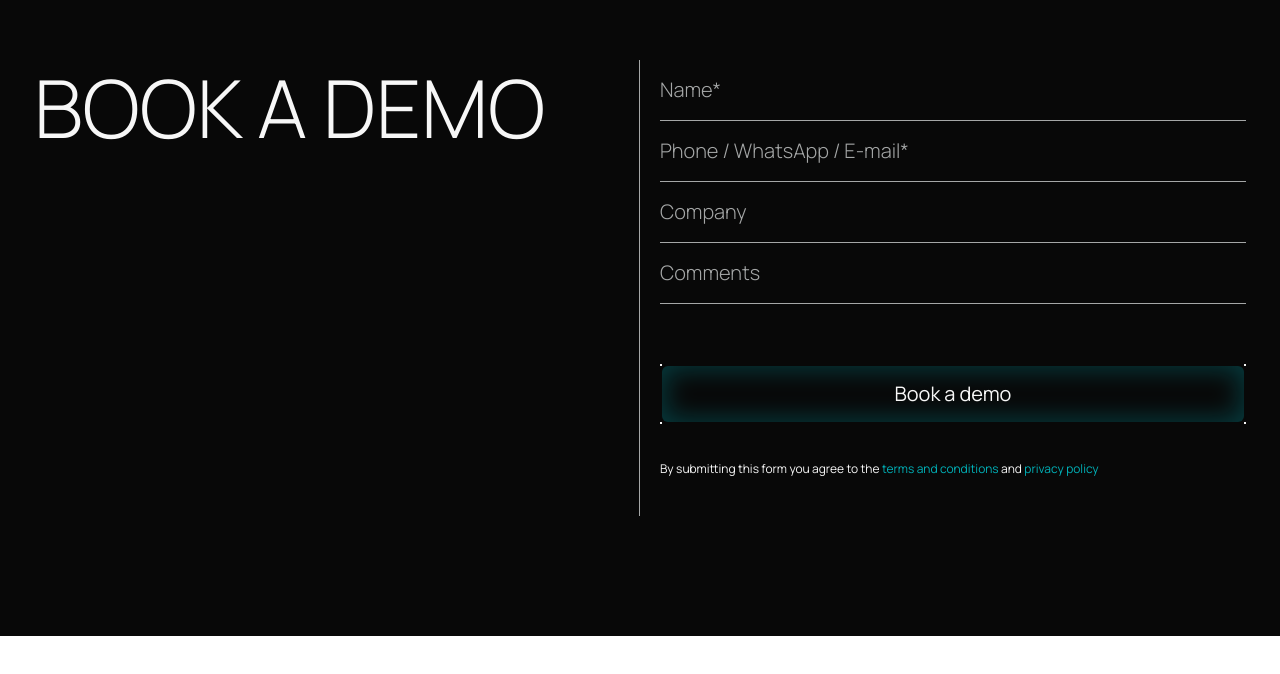
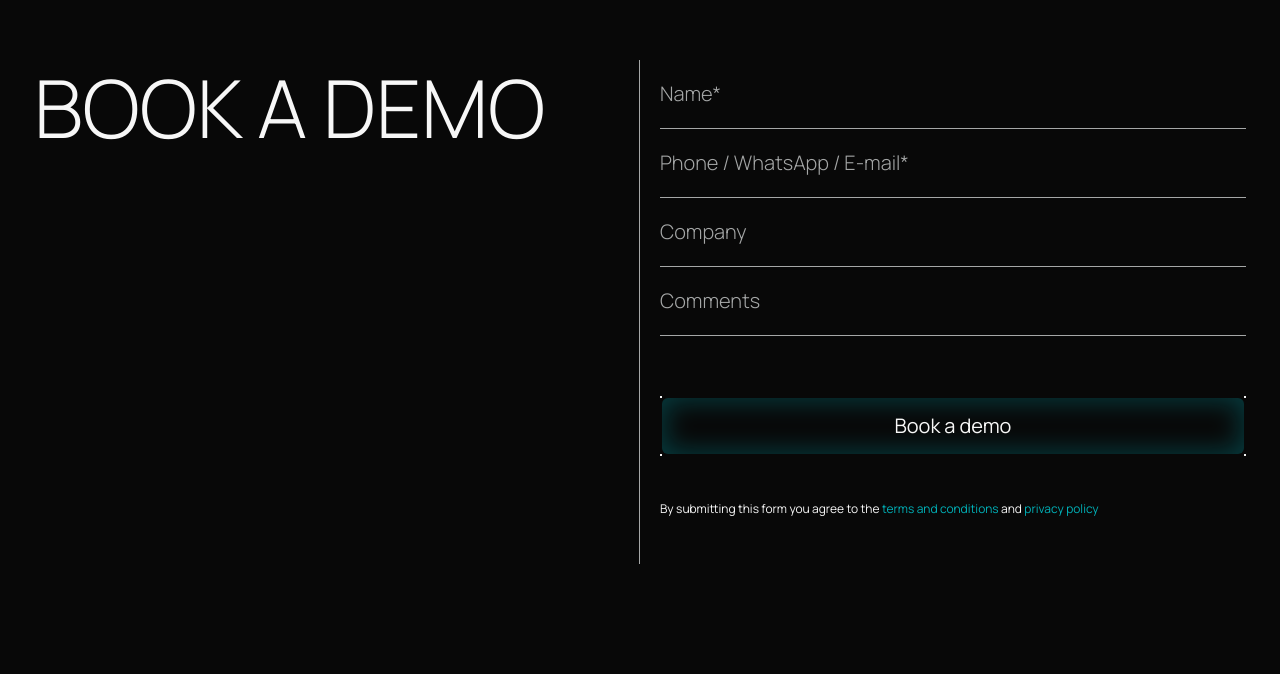
Before and after one commit to dorofeeva-olga74/XR-Place-Visual, a React (Vite) app: page / in a window 1280 px wide. Shown: the part 2964-3638 px from the top of the page. Before the commit the page ends 3600 px from the top, so only its background shows below. Built offline with nearby package versions, Linux system fonts and the light colour scheme; no server answers.

Commit message:
fix grid item height on successful submit

```diff
--- a/src/components/Claim/Claim.module.scss
+++ b/src/components/Claim/Claim.module.scss
@@ -56,7 +56,7 @@
   background-color: globals.$black-bg;
   color: globals.$white-txt;
   border: none;
-  padding: 16px 0;
+  padding: 20px 0;
   border-bottom: 1px solid globals.$grey-border;
 
   @include globals.text-text-m;
--- a/src/components/Claim/Claim.tsx
+++ b/src/components/Claim/Claim.tsx
@@ -39,7 +39,7 @@ function Claim() {
           <IntroButton type="submit" disabled={createClaim.isPending}>
             {createClaim.isPending ? t('components.claim.submitting') : t('components.claim.submit')}
           </IntroButton>
-          {createClaim.isSuccess && <p className={styles.claim__response}>{createClaim.data.message}</p>}
+          {createClaim.isSuccess && <span className={styles.claim__response}>{createClaim.data.message}</span>}
         </div>
         <small className={styles.claim__annotation}>
           {t('components.claim.annotation')} <span className={styles.claim__policy}>{t('components.claim.policy1')}</span> {t('components.claim.and')} <span className={styles.claim__policy}>{t('components.claim.policy2')}</span>
```
